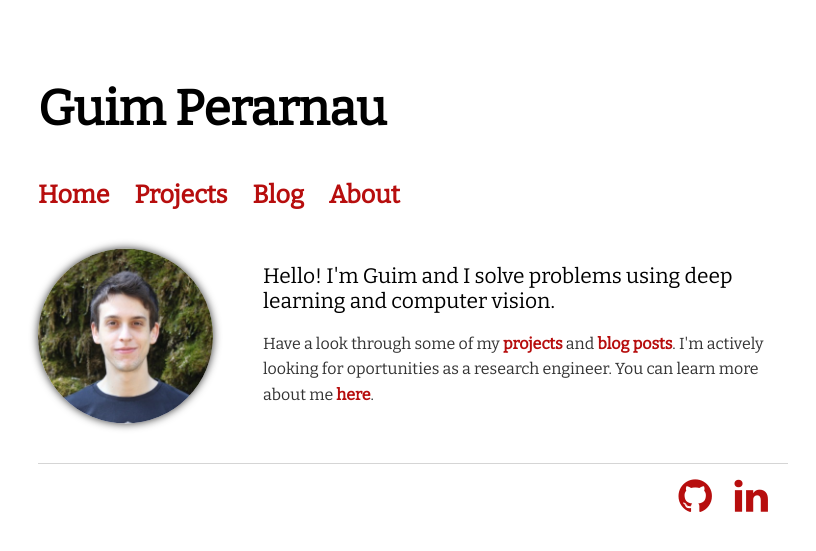
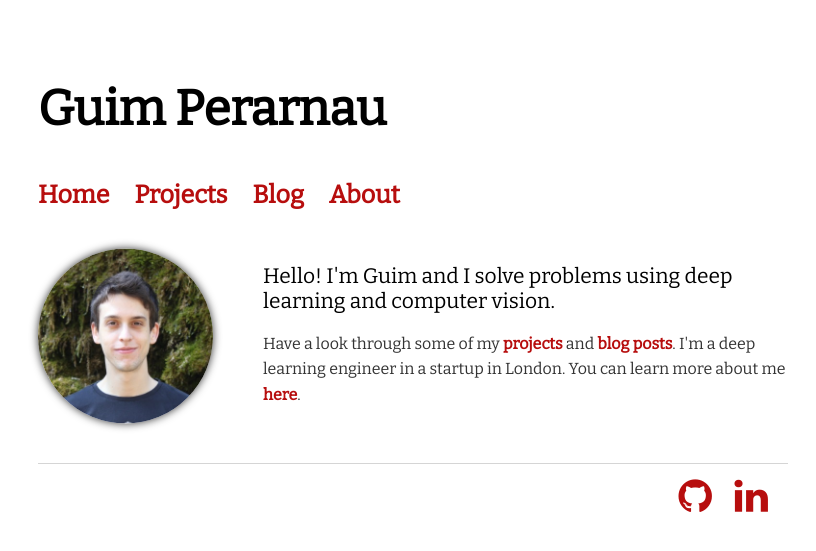
Before and after one commit to Guim3/guim3.github.io, a Jekyll site: the page built from index.html, in a window 1280 px wide. Shown: the top 551 px of the page, without its empty margins (227-1043 px from the left). Built offline with Jekyll 4.4.1, drawn with Linux system fonts in a browser that asks for light colours.

Commit message:
Update current position

```diff
--- a/index.html
+++ b/index.html
@@ -8,6 +8,6 @@ title: Guim Perarnau
     <div class="home_intro">
       Hello! I'm Guim and I solve problems using deep learning and computer vision.
     </div>
-    <p>Have a look through some of my <a href="/projects">projects</a> and <a href="/blog">blog posts</a>. I'm actively looking for oportunities as a research engineer. You can learn more about me <a href="/about">here</a>.</p>
+    <p>Have a look through some of my <a href="/projects">projects</a> and <a href="/blog">blog posts</a>. I'm a deep learning engineer in a startup in London. You can learn more about me <a href="/about">here</a>.</p>
     </div>
 </div>
```
